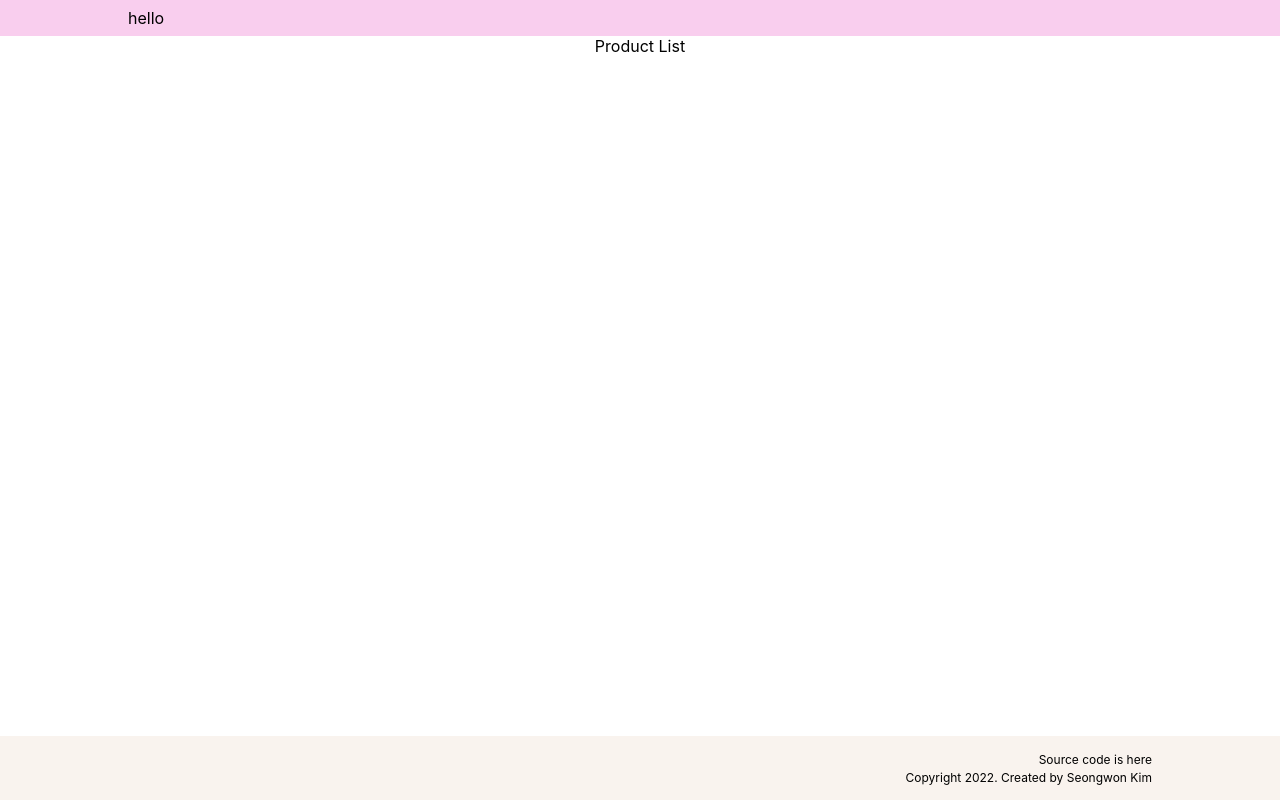
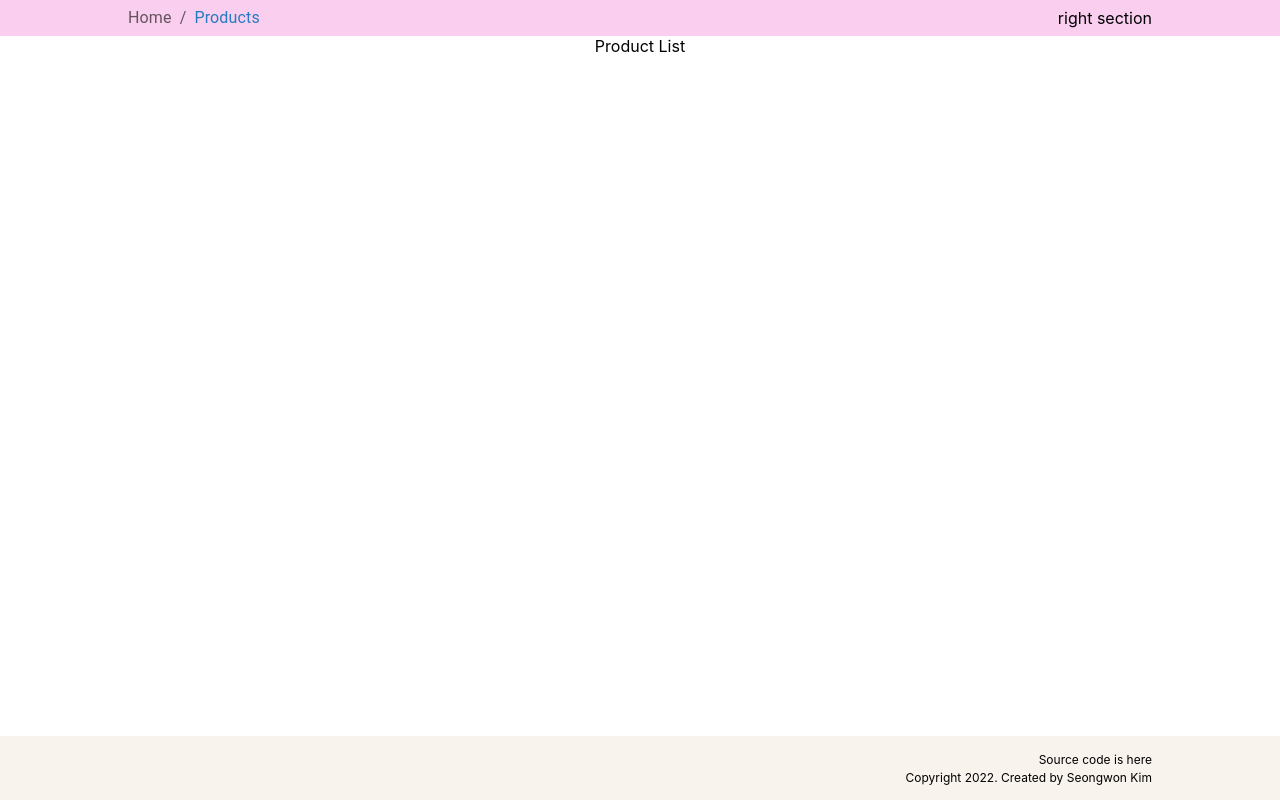
Before and after one commit to loquemedalagana/shopping-mall-clone, a React (Create React App) app: page /products in a window 1280 px wide. Built offline with nearby package versions, Linux system fonts and the light colour scheme.

Commit message:
create breadcrumbs

```diff
--- /dev/null
+++ b/src/components/header/BreadCrumbs.jsx
@@ -0,0 +1,36 @@
+import React from 'react';
+import { useLocation } from 'react-router-dom';
+import MuiBreadcrumbs from '@mui/material/Breadcrumbs';
+import Typography from '@mui/material/Typography';
+
+import LinkRouter from 'src/components/header/LinkRouter';
+import { URL_ROOT } from 'src/routes/routeURL';
+
+const BreadCrumbs = () => {
+  const location = useLocation();
+  const pathnames = location.pathname.split('/').filter(path => path);
+
+  return (
+    <MuiBreadcrumbs>
+      <LinkRouter underline="hover" color="inherit" to={URL_ROOT}>
+        Home
+      </LinkRouter>
+      {pathnames.map((value, index) => {
+        const lastIndex = index === pathnames.length - 1;
+        const to = `/${pathnames.slice(0, index + 1).join('/')}`;
+
+        return lastIndex ? (
+          <Typography color="#277BC0" key={to}>
+            {`${value.slice(0, 1).toUpperCase()}${value.slice(1)}`}
+          </Typography>
+        ) : (
+          <LinkRouter underline="hover" color="inherit" to={to} key={to}>
+            {`${value.slice(0, 1).toUpperCase()}${value.slice(1)}`}
+          </LinkRouter>
+        );
+      })}
+    </MuiBreadcrumbs>
+  );
+};
+
+export default BreadCrumbs;
--- a/src/components/header/Header.jsx
+++ b/src/components/header/Header.jsx
@@ -1,6 +1,7 @@
 import React from 'react';
 import styled from '@emotion/styled';
 
+import BreadCrumbs from 'src/components/header/BreadCrumbs';
 import { HEADER_HEIGHT } from 'src/components/header/constants';
 
 const HeaderBox = styled.header`
@@ -33,10 +34,15 @@ const HeaderBody = styled.div`
   align-items: center;
 `;
 
+const HeaderRightSection = styled.div``;
+
 const Header = () => {
   return (
     <HeaderBox>
-      <HeaderBody className="layout-space">hello</HeaderBody>
+      <HeaderBody className="layout-space">
+        <BreadCrumbs />
+        <HeaderRightSection>right section</HeaderRightSection>
+      </HeaderBody>
     </HeaderBox>
   );
 };
--- /dev/null
+++ b/src/components/header/LinkRouter.jsx
@@ -0,0 +1,10 @@
+import React from 'react';
+import { NavLink } from 'react-router-dom';
+
+import MuiLink from '@mui/material/Link';
+
+const LinkRouter = props => {
+  return <MuiLink {...props} component={NavLink} />;
+};
+
+export default LinkRouter;
```
Also changed, not shown: .eslintrc.js.
